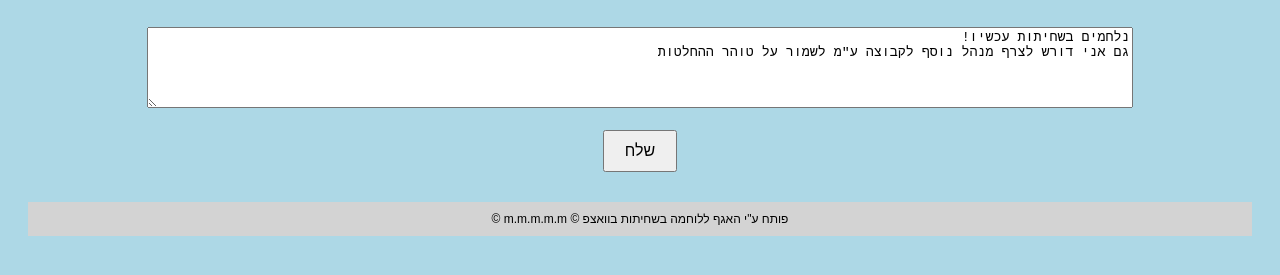
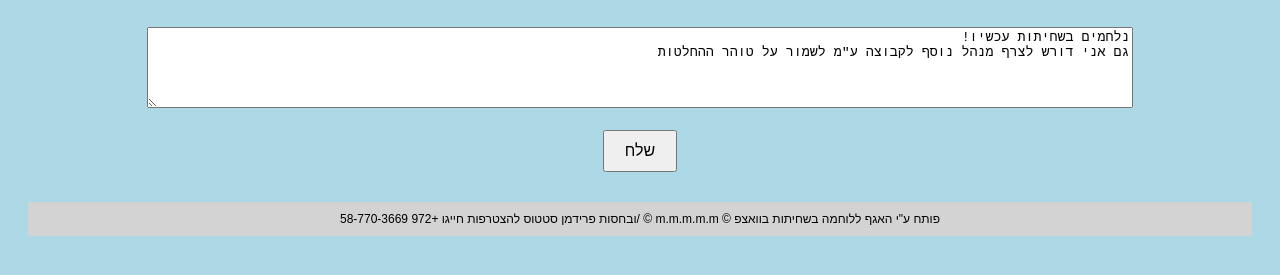
Before and after one commit to MENI1111/M, a plain HTML site: page index.html in a window 1280 px wide. Shown: the part 491-766 px from the top of the page. Drawn offline with Linux system fonts and the light colour scheme.

Commit message:
Update index.html

```diff
--- a/index.html
+++ b/index.html
@@ -68,7 +68,7 @@
     <!-- Footer -->
     <div class="footer">
         פותח ע"י האגף ללוחמה בשחיתות בוואצפ
-© m.m.m.m.m ©
+© m.m.m.m.m © /ובחסות פרידמן סטטוס להצטרפות חייגו +972 58-770-3669
     </div>
 
     <script>
```
